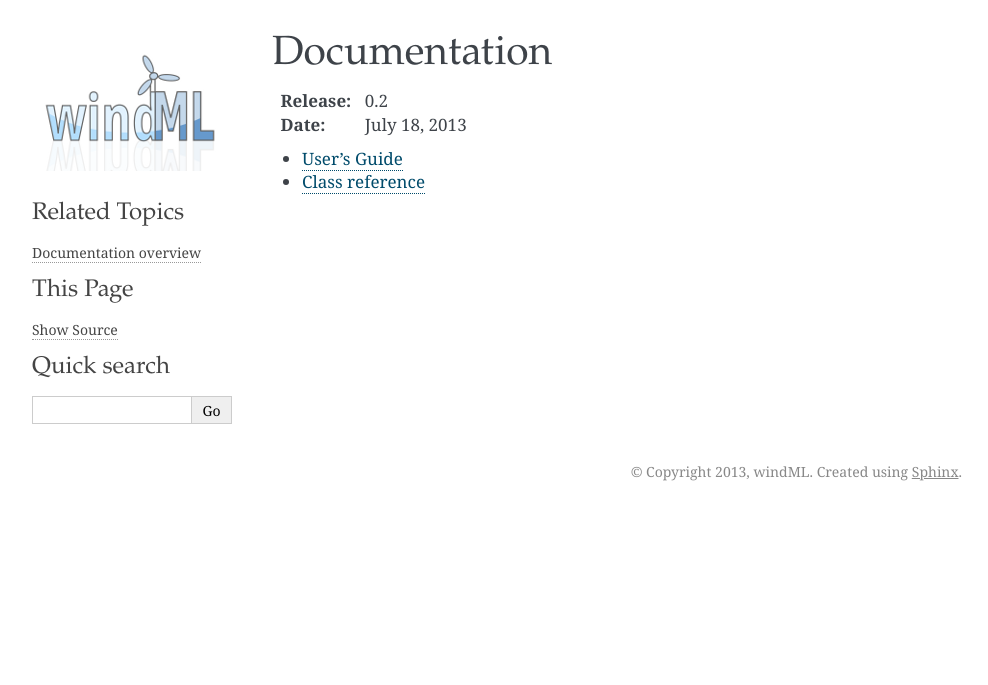
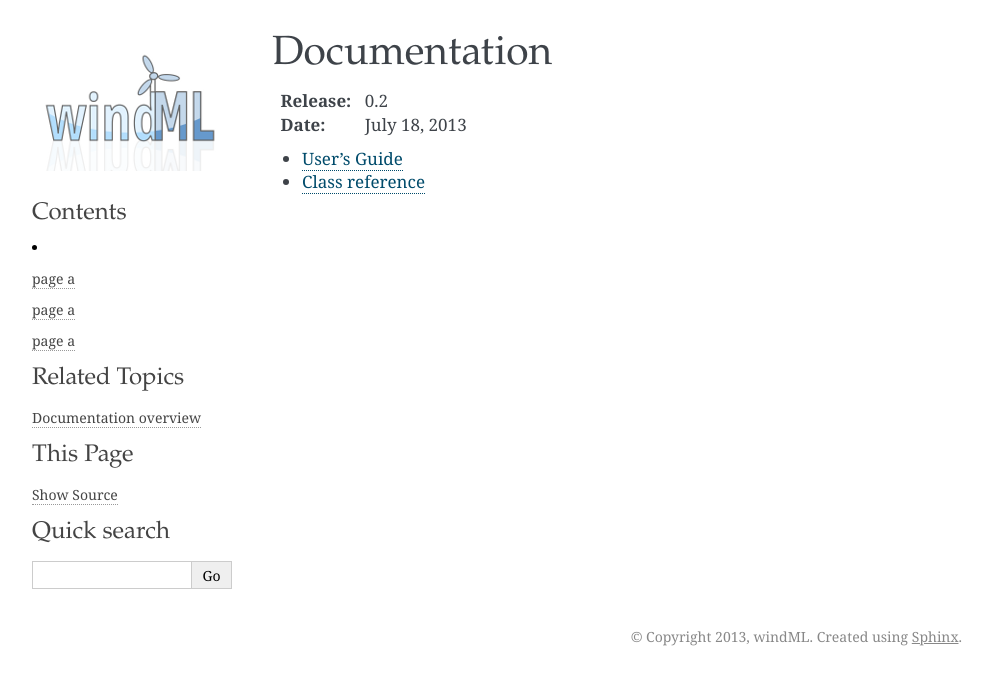
Before and after one commit to cigroup-ol/windml, a Sphinx documentation site: the page built from doc/docs.rst, in a window 1280 px wide. Shown: the top 685 px of the page, without its empty margins (148-1136 px from the left). Built offline with Sphinx 7.4.7, drawn with Linux system fonts in a browser that asks for light colours; formulas are drawn with MathJax 3; pages that are not in the unit, such as notebooks, are missing from menus.

Commit message:
testing style for localtoc

```diff
--- a/doc/themes/flask/localtoc.html
+++ b/doc/themes/flask/localtoc.html
@@ -1,4 +1,12 @@
 {%- if display_toc %}
-  <h3><a href="{{ pathto(master_doc) }}">{{ _('Contents of this Page') }}</a></h3>
+  <h3><a href="{{ pathto(master_doc) }}">{{ _('This Page') }}</a></h3>
     {{ toc }}
 {%- endif %}
+
+<h3>Contents</h3>
+
+<li>
+	<ul><a href="">page a</a></ul>
+	<ul><a href="">page a</a></ul>
+	<ul><a href="">page a</a></ul>
+</li>
```
